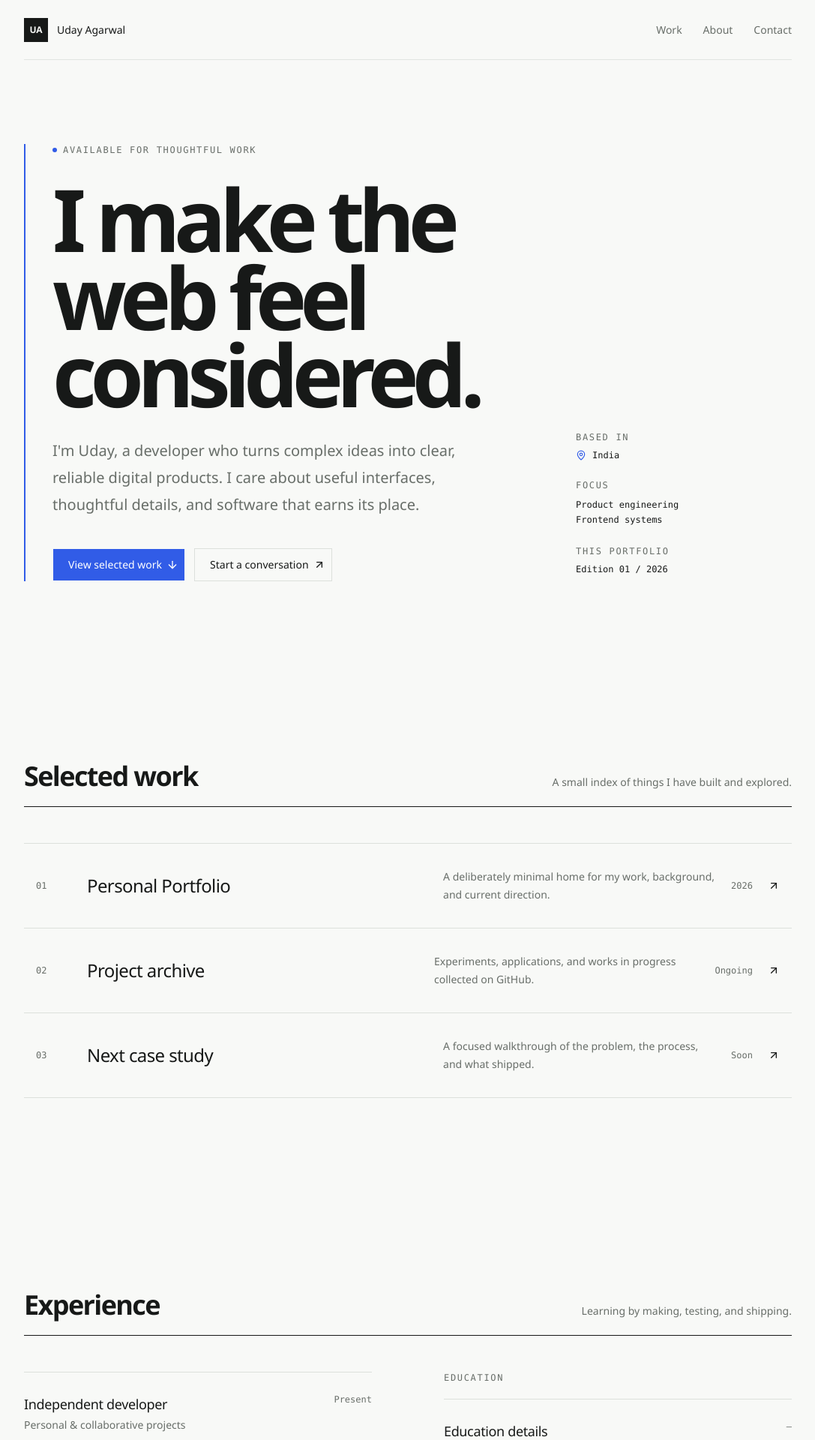
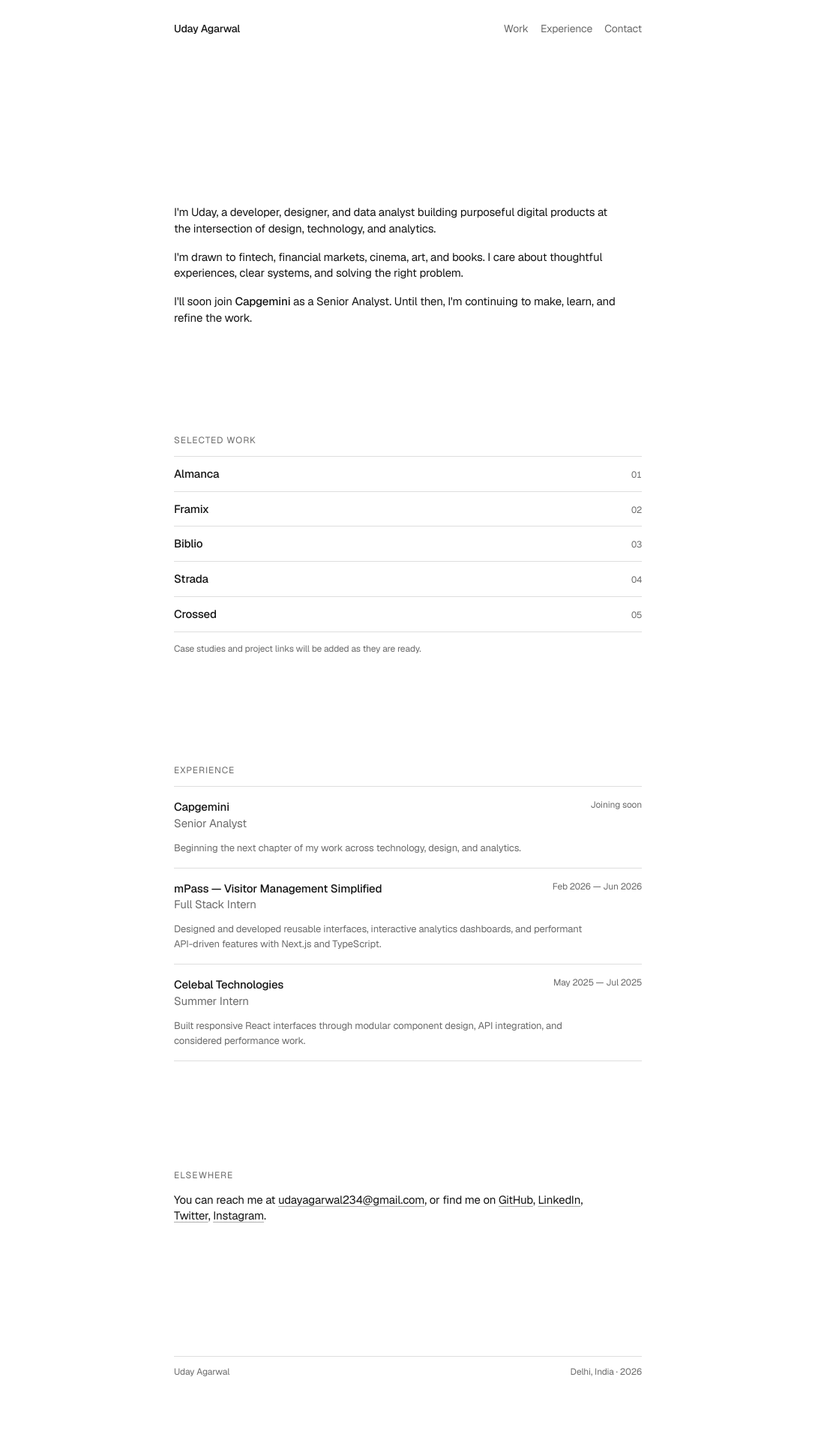
Before and after one commit to Uday-2611/personal-portfolio, a Next.js app: page / in a window 1280 px wide. Shown: the top 1920 px of the page at 75% size, without its empty margins (96-1183 px from the left). After the commit the page ends 1879 px from the top, so only its background shows below. Built offline with nearby package versions, Linux system fonts and the light colour scheme.

Commit message:
Refine portfolio into a dead simple index

```diff
--- a/package.json
+++ b/package.json
@@ -11,6 +11,7 @@
   "dependencies": {
     "class-variance-authority": "^0.7.1",
     "cn": "^0.4.0",
+    "geist": "^1.7.2",
     "lucide-react": "^1.47.0",
     "next": "16.3.6",
     "radix-ui": "^1.6.7",
--- a/src/app/globals.css
+++ b/src/app/globals.css
@@ -23,8 +23,8 @@
   --color-border: var(--border);
   --color-input: var(--input);
   --color-ring: var(--ring);
-  --font-sans: "Segoe UI Variable", "Segoe UI", ui-sans-serif, system-ui, sans-serif;
-  --font-mono: "Cascadia Code", "SFMono-Regular", Consolas, ui-monospace, monospace;
+  --font-sans: "Geist", "Geist Fallback", ui-sans-serif, system-ui, sans-serif;
+  --font-mono: "Geist Mono", ui-monospace, monospace;
   --radius-sm: 0.125rem;
   --radius-md: 0.25rem;
   --radius-lg: 0.375rem;
@@ -32,8 +32,8 @@
 }
 
 :root {
-  --background: #f8f9f7;
-  --foreground: #171918;
+  --background: #ffffff;
+  --foreground: #151515;
   --card: #ffffff;
   --card-foreground: #171918;
   --popover: #ffffff;
@@ -42,14 +42,14 @@
   --primary-foreground: #ffffff;
   --secondary: #eef0ed;
   --secondary-foreground: #171918;
-  --muted: #eef0ed;
-  --muted-foreground: #686e69;
-  --accent: #e9edfb;
-  --accent-foreground: #173696;
+  --muted: #f4f4f4;
+  --muted-foreground: #6b6b6b;
+  --accent: #f4f4f4;
+  --accent-foreground: #151515;
   --destructive: #b42318;
-  --border: #dce0dc;
-  --input: #dce0dc;
-  --ring: #315ce7;
+  --border: #dedede;
+  --input: #dedede;
+  --ring: #151515;
 }
 
 @layer base {
@@ -63,11 +63,14 @@
 
   body {
     @apply bg-background text-foreground antialiased;
+    font-size: 15px;
+    line-height: 1.45;
+    letter-spacing: -0.01em;
     text-rendering: optimizeLegibility;
   }
 
   ::selection {
-    background: #315ce7;
+    background: #151515;
     color: #ffffff;
   }
 }
--- a/src/app/layout.tsx
+++ b/src/app/layout.tsx
@@ -1,23 +1,24 @@
 import type { Metadata } from "next";
+import { GeistSans } from "geist/font/sans";
 
 import "./globals.css";
 
 export const metadata: Metadata = {
-  title: "Uday Agarwal — Developer",
+  title: "Uday Agarwal — Developer, Designer & Analyst",
   description:
-    "Uday Agarwal is a developer building clear, useful, and reliable digital products.",
+    "Uday Agarwal builds purposeful digital products across design, technology, and analytics.",
   openGraph: {
-    title: "Uday Agarwal — Developer",
+    title: "Uday Agarwal — Developer, Designer & Analyst",
     description:
-      "Selected work, experience, education, and ways to get in touch.",
+      "Selected work, experience, and ways to get in touch.",
     type: "website",
   },
 };
 
 export default function RootLayout({ children }: LayoutProps<"/">) {
   return (
-    <html lang="en" className="scroll-smooth">
-      <body>{children}</body>
+    <html lang="en" className={`${GeistSans.variable} scroll-smooth`}>
+      <body className={GeistSans.className}>{children}</body>
     </html>
   );
 }
--- a/src/app/page.tsx
+++ b/src/app/page.tsx
@@ -1,218 +1,114 @@
-import {
-  ArrowDown,
-  ArrowUpRight,
-  Code2,
-  Contact,
-  Mail,
-  MapPin,
-} from "lucide-react";
-
-import { Button } from "@/components/ui/button";
 import { Separator } from "@/components/ui/separator";
 import { portfolio } from "@/data/portfolio";
 
-const sectionLink =
-  "text-sm text-muted-foreground transition-colors hover:text-foreground focus-visible:outline-none focus-visible:ring-2 focus-visible:ring-ring focus-visible:ring-offset-4";
+const linkClass =
+  "underline decoration-foreground/35 underline-offset-[3px] transition-colors hover:decoration-foreground focus-visible:rounded-[2px] focus-visible:outline-none focus-visible:ring-2 focus-visible:ring-ring focus-visible:ring-offset-2";
 
 export default function Home() {
   return (
-    <main id="top" className="min-h-screen overflow-x-hidden">
-      <div className="mx-auto w-full max-w-[1120px] px-5 sm:px-8 lg:px-12">
-        <header className="flex h-20 items-center justify-between border-b border-border/80">
-          <a
-            href="#top"
-            className="group flex items-center gap-3 rounded-sm focus-visible:outline-none focus-visible:ring-2 focus-visible:ring-ring focus-visible:ring-offset-4"
-            aria-label="Go to the top"
-          >
-            <span className="grid size-8 place-items-center bg-foreground text-xs font-semibold tracking-[-0.02em] text-background transition-transform group-hover:-rotate-3">
-              UA
-            </span>
-            <span className="hidden text-sm font-medium sm:inline">Uday Agarwal</span>
+    <main className="mx-auto min-h-screen w-full max-w-[680px] px-5 py-5 sm:px-7 sm:py-7">
+      <header className="flex items-start justify-between gap-6 text-[14px] leading-5">
+        <a href="#top" className="font-medium tracking-[-0.015em]">
+          Uday Agarwal
         </a>
-
-          <nav aria-label="Main navigation" className="flex items-center gap-5 sm:gap-7">
-            <a className={sectionLink} href="#work">Work</a>
-            <a className={sectionLink} href="#about">About</a>
-            <a className={sectionLink} href="#contact">Contact</a>
+        <nav aria-label="Main navigation" className="flex gap-4 text-muted-foreground">
+          <a href="#work" className="transition-colors hover:text-foreground">Work</a>
+          <a href="#experience" className="transition-colors hover:text-foreground">Experience</a>
+          <a href="#contact" className="transition-colors hover:text-foreground">Contact</a>
         </nav>
       </header>
 
-        <section className="grid min-h-[calc(100vh-5rem)] content-center py-20 lg:grid-cols-[1fr_18rem] lg:gap-24 lg:py-28">
-          <div className="relative border-s-2 border-primary ps-6 sm:ps-9">
-            <p className="mb-8 flex items-center gap-2 font-mono text-xs uppercase tracking-[0.14em] text-muted-foreground">
-              <span className="size-1.5 rounded-full bg-primary" aria-hidden="true" />
-              Available for thoughtful work
+      <div id="top" className="pt-[24vh] sm:pt-[28vh]">
+        <section aria-labelledby="intro-heading" className="max-w-[590px]">
+          <h1 id="intro-heading" className="sr-only">About Uday Agarwal</h1>
+          <p>
+            I&apos;m Uday, a developer, designer, and data analyst building purposeful
+            digital products at the intersection of design, technology, and analytics.
           </p>
-            <h1 className="max-w-4xl text-[clamp(3.2rem,9vw,7.7rem)] font-semibold leading-[0.9] tracking-[-0.075em] text-balance">
-              I make the web feel considered.
-            </h1>
-            <p className="mt-8 max-w-2xl text-lg leading-8 text-muted-foreground sm:text-xl sm:leading-9">
-              I&apos;m Uday, a developer who turns complex ideas into clear,
-              reliable digital products. I care about useful interfaces,
-              thoughtful details, and software that earns its place.
+          <p className="mt-4">
+            I&apos;m drawn to fintech, financial markets, cinema, art, and books. I care
+            about thoughtful experiences, clear systems, and solving the right problem.
           </p>
-            <div className="mt-10 flex flex-wrap gap-3">
-              <Button asChild size="lg" className="h-11 rounded-none px-5">
-                <a href="#work">
-                  View selected work
-                  <ArrowDown data-icon="inline-end" />
-                </a>
-              </Button>
-              <Button asChild variant="outline" size="lg" className="h-11 rounded-none px-5">
-                <a href={`mailto:${portfolio.email}`}>
-                  Start a conversation
-                  <ArrowUpRight data-icon="inline-end" />
-                </a>
-              </Button>
-            </div>
-          </div>
-
-          <div className="mt-16 self-end lg:mt-0 lg:pb-2">
-            <dl className="space-y-6 font-mono text-xs">
-              <div>
-                <dt className="mb-2 uppercase tracking-[0.14em] text-muted-foreground">Based in</dt>
-                <dd className="flex items-center gap-2 text-foreground">
-                  <MapPin className="size-3.5 text-primary" />
-                  India
-                </dd>
-              </div>
-              <div>
-                <dt className="mb-2 uppercase tracking-[0.14em] text-muted-foreground">Focus</dt>
-                <dd className="leading-5 text-foreground">Product engineering<br />Frontend systems</dd>
-              </div>
-              <div>
-                <dt className="mb-2 uppercase tracking-[0.14em] text-muted-foreground">This portfolio</dt>
-                <dd className="text-foreground">Edition 01 / 2026</dd>
-              </div>
-            </dl>
-          </div>
+          <p className="mt-4">
+            I&apos;ll soon join <span className="font-medium">Capgemini</span> as a Senior
+            Analyst. Until then, I&apos;m continuing to make, learn, and refine the work.
+          </p>
         </section>
 
-        <section id="work" className="scroll-mt-8 py-24 sm:py-32">
-          <SectionHeading label="Selected work" note="A small index of things I have built and explored." />
-          <div className="mt-12 border-t border-border">
+        <section id="work" aria-labelledby="work-heading" className="scroll-mt-8 pt-28 sm:pt-36">
+          <SectionTitle id="work-heading">Selected work</SectionTitle>
+          <ol>
             {portfolio.projects.map((project, index) => (
-              <a
-                key={project.title}
-                href={project.href}
-                target={project.external ? "_blank" : undefined}
-                rel={project.external ? "noreferrer" : undefined}
-                className="group grid gap-5 border-b border-border py-7 transition-colors hover:bg-muted/45 focus-visible:bg-muted/45 focus-visible:outline-none sm:grid-cols-[3rem_1.25fr_1fr_auto] sm:items-center sm:px-4 sm:py-8"
-              >
-                <span className="font-mono text-xs text-muted-foreground">
+              <li key={project} className="group flex items-baseline justify-between gap-8 border-b border-border py-3 first:border-t">
+                <span className="font-medium tracking-[-0.01em] transition-transform duration-150 group-hover:translate-x-1">
+                  {project}
+                </span>
+                <span className="shrink-0 text-[12px] tabular-nums text-muted-foreground">
                   {String(index + 1).padStart(2, "0")}
                 </span>
+              </li>
+            ))}
+          </ol>
+          <p className="mt-3 text-[12px] leading-5 text-muted-foreground">
+            Case studies and project links will be added as they are ready.
+          </p>
+        </section>
+
+        <section id="experience" aria-labelledby="experience-heading" className="scroll-mt-8 pt-28 sm:pt-36">
+          <SectionTitle id="experience-heading">Experience</SectionTitle>
           <div>
-                  <h3 className="text-xl font-medium tracking-[-0.025em] sm:text-2xl">{project.title}</h3>
-                  <p className="mt-1 text-sm leading-6 text-muted-foreground sm:hidden">{project.description}</p>
+            {portfolio.experience.map((item) => (
+              <article key={item.company} className="border-b border-border py-4 first:border-t">
+                <div className="grid gap-1 sm:grid-cols-[1fr_auto] sm:gap-8">
+                  <div>
+                    <h3 className="font-medium tracking-[-0.01em]">{item.company}</h3>
+                    <p className="text-muted-foreground">{item.role}</p>
                   </div>
-                <p className="hidden max-w-sm text-sm leading-6 text-muted-foreground sm:block">{project.description}</p>
-                <div className="flex items-center justify-between gap-5 sm:justify-end">
-                  <span className="font-mono text-xs text-muted-foreground">{project.year}</span>
-                  <ArrowUpRight className="size-4 transition-transform duration-200 group-hover:-translate-y-1 group-hover:translate-x-1" />
+                  <p className="text-[12px] tabular-nums text-muted-foreground sm:text-right">
+                    {item.period}
+                  </p>
                 </div>
-              </a>
+                <p className="mt-3 max-w-[550px] text-[13px] leading-[1.55] text-muted-foreground">
+                  {item.description}
+                </p>
+              </article>
             ))}
           </div>
         </section>
 
-        <section id="about" className="scroll-mt-8 py-24 sm:py-32">
-          <SectionHeading label="Experience" note="Learning by making, testing, and shipping." />
-          <div className="mt-12 grid gap-16 lg:grid-cols-2 lg:gap-24">
-            <div>
-              {portfolio.experience.map((item) => (
-                <article key={item.role} className="border-t border-border py-7">
-                  <div className="flex items-start justify-between gap-6">
-                    <div>
-                      <h3 className="text-lg font-medium tracking-[-0.02em]">{item.role}</h3>
-                      <p className="mt-1 text-sm text-muted-foreground">{item.company}</p>
-                    </div>
-                    <p className="shrink-0 font-mono text-xs text-muted-foreground">{item.period}</p>
-                  </div>
-                  <p className="mt-5 max-w-xl text-sm leading-7 text-muted-foreground">{item.description}</p>
-                </article>
+        <section id="contact" aria-labelledby="contact-heading" className="scroll-mt-8 pt-28 sm:pt-36">
+          <SectionTitle id="contact-heading">Elsewhere</SectionTitle>
+          <p className="max-w-[570px]">
+            You can reach me at{" "}
+            <a href={`mailto:${portfolio.email}`} className={linkClass}>{portfolio.email}</a>
+            , or find me on{" "}
+            {portfolio.socials.map((social, index) => (
+              <span key={social.label}>
+                <a href={social.href} target="_blank" rel="noreferrer" className={linkClass}>
+                  {social.label}
+                </a>
+                {index < portfolio.socials.length - 1 ? ", " : "."}
+              </span>
             ))}
+          </p>
+        </section>
       </div>
 
-            <div>
-              <p className="mb-5 font-mono text-xs uppercase tracking-[0.14em] text-muted-foreground">Education</p>
-              <article className="border-t border-border py-7">
-                <div className="flex items-start justify-between gap-6">
-                  <div>
-                    <h3 className="text-lg font-medium tracking-[-0.02em]">{portfolio.education.degree}</h3>
-                    <p className="mt-1 text-sm text-muted-foreground">{portfolio.education.institution}</p>
-                  </div>
-                  <p className="shrink-0 font-mono text-xs text-muted-foreground">{portfolio.education.period}</p>
-                </div>
-                <p className="mt-5 max-w-xl text-sm leading-7 text-muted-foreground">{portfolio.education.description}</p>
-              </article>
-
-              <p className="mb-5 mt-12 font-mono text-xs uppercase tracking-[0.14em] text-muted-foreground">Working with</p>
-              <div className="flex flex-wrap gap-x-3 gap-y-2 border-t border-border py-7 text-sm text-muted-foreground">
-                {portfolio.skills.map((skill, index) => (
-                  <span key={skill}>
-                    {skill}
-                    {index < portfolio.skills.length - 1 && <span className="ms-3 text-border">/</span>}
-                  </span>
-                ))}
-              </div>
-            </div>
-          </div>
-        </section>
-
-        <section id="contact" className="scroll-mt-8 py-24 sm:py-32">
-          <div className="grid gap-10 border-y border-border py-12 sm:py-16 lg:grid-cols-[1fr_auto] lg:items-end">
-            <div>
-              <p className="mb-5 font-mono text-xs uppercase tracking-[0.14em] text-primary">Have something in mind?</p>
-              <h2 className="max-w-3xl text-4xl font-semibold leading-[1.05] tracking-[-0.055em] sm:text-6xl">Let&apos;s make something useful.</h2>
-            </div>
-            <Button asChild size="lg" className="h-12 rounded-none px-6">
-              <a href={`mailto:${portfolio.email}`}>
-                Email me
-                <Mail data-icon="inline-end" />
-              </a>
-            </Button>
-          </div>
-        </section>
-
-        <footer className="flex flex-col gap-8 py-10 sm:flex-row sm:items-end sm:justify-between">
-          <div>
-            <p className="text-sm font-medium">Uday Agarwal</p>
-            <p className="mt-1 text-sm text-muted-foreground">Designed and built with intent.</p>
-          </div>
-          <div className="flex items-center gap-5">
-            <SocialLink href={portfolio.github} label="GitHub"><Code2 className="size-4" /></SocialLink>
-            <SocialLink href={portfolio.linkedin} label="LinkedIn"><Contact className="size-4" /></SocialLink>
-            <SocialLink href={`mailto:${portfolio.email}`} label="Email"><Mail className="size-4" /></SocialLink>
+      <footer className="pt-32 pb-3 text-[12px] text-muted-foreground sm:pt-44">
+        <Separator className="mb-3" />
+        <div className="flex justify-between gap-5">
+          <p>Uday Agarwal</p>
+          <p>Delhi, India · 2026</p>
         </div>
       </footer>
-      </div>
     </main>
   );
 }
 
-function SectionHeading({ label, note }: { label: string; note: string }) {
+function SectionTitle({ id, children }: { id: string; children: React.ReactNode }) {
   return (
-    <div>
-      <div className="flex items-end justify-between gap-8">
-        <h2 className="text-3xl font-semibold tracking-[-0.045em] sm:text-4xl">{label}</h2>
-        <p className="hidden max-w-sm text-right text-sm leading-6 text-muted-foreground sm:block">{note}</p>
-      </div>
-      <Separator className="mt-5 bg-foreground" />
-    </div>
+    <h2 id={id} className="mb-3 text-[12px] font-normal uppercase tracking-[0.08em] text-muted-foreground">
+      {children}
+    </h2>
   );
 }
-
-function SocialLink({ href, label, children }: { href: string; label: string; children: React.ReactNode }) {
-  return (
-    <a
-      href={href}
-      target={href.startsWith("http") ? "_blank" : undefined}
-      rel={href.startsWith("http") ? "noreferrer" : undefined}
-      className="flex items-center gap-2 text-sm text-muted-foreground transition-colors hover:text-foreground focus-visible:outline-none focus-visible:ring-2 focus-visible:ring-ring focus-visible:ring-offset-4"
-    >
-      {children}
-      <span>{label}</span>
-    </a>
-  );
-}
--- a/src/data/portfolio.ts
+++ b/src/data/portfolio.ts
@@ -1,62 +1,33 @@
 export const portfolio = {
   email: "udayagarwal234@gmail.com",
-  github: "https://github.com/Uday-2611",
-  linkedin: "https://www.linkedin.com/in/uday-agarwal/",
-  projects: [
+  socials: [
+    { label: "GitHub", href: "https://github.com/Uday-2611" },
+    { label: "LinkedIn", href: "https://www.linkedin.com/in/udayagarwal2611/" },
+    { label: "Twitter", href: "https://x.com/AgarwalUday26" },
+    { label: "Instagram", href: "https://www.instagram.com/udayy2611/" },
+  ],
+  projects: ["Almanca", "Framix", "Biblio", "Strada", "Crossed"],
+  experience: [
     {
-      title: "Personal Portfolio",
+      company: "Capgemini",
+      role: "Senior Analyst",
+      period: "Joining soon",
       description:
-        "A deliberately minimal home for my work, background, and current direction.",
-      year: "2026",
-      href: "https://github.com/Uday-2611/personal-portfolio",
-      external: true,
+        "Beginning the next chapter of my work across technology, design, and analytics.",
     },
     {
-      title: "Project archive",
+      company: "mPass — Visitor Management Simplified",
+      role: "Full Stack Intern",
+      period: "Feb 2026 — Jun 2026",
       description:
-        "Experiments, applications, and works in progress collected on GitHub.",
-      year: "Ongoing",
-      href: "https://github.com/Uday-2611?tab=repositories",
-      external: true,
+        "Designed and developed reusable interfaces, interactive analytics dashboards, and performant API-driven features with Next.js and TypeScript.",
     },
     {
-      title: "Next case study",
+      company: "Celebal Technologies",
+      role: "Summer Intern",
+      period: "May 2025 — Jul 2025",
       description:
-        "A focused walkthrough of the problem, the process, and what shipped.",
-      year: "Soon",
-      href: "mailto:udayagarwal234@gmail.com?subject=Tell%20me%20about%20your%20work",
-      external: false,
+        "Built responsive React interfaces through modular component design, API integration, and considered performance work.",
     },
   ],
-  experience: [
-    {
-      role: "Independent developer",
-      company: "Personal & collaborative projects",
-      period: "Present",
-      description:
-        "Designing and building web products end to end, with an emphasis on clear interfaces, maintainable systems, and learning through shipping.",
-    },
-    {
-      role: "Open-source contributor",
-      company: "GitHub",
-      period: "Ongoing",
-      description:
-        "Exploring codebases, documenting decisions, and contributing improvements where they can be useful.",
-    },
-  ],
-  education: {
-    degree: "Education details",
-    institution: "Add degree and institution in the next content pass",
-    period: "—",
-    description:
-      "This section is ready for your exact program, institution, dates, and one useful line of context.",
-  },
-  skills: [
-    "TypeScript",
-    "React",
-    "Next.js",
-    "Node.js",
-    "Product UI",
-    "Git",
-  ],
 } as const;
```
Also changed, not shown: 1 other file (tests, documents, lock files or other folders). Lines whose indentation alone changed are shown as unchanged.
